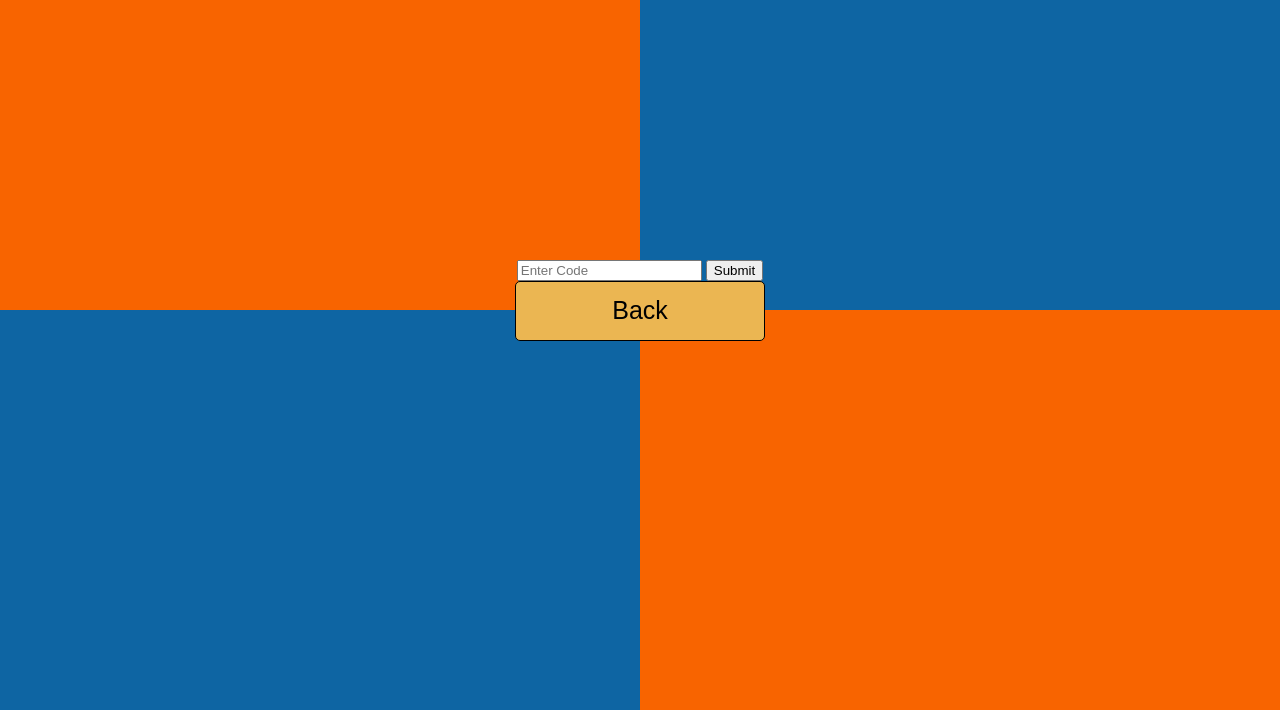
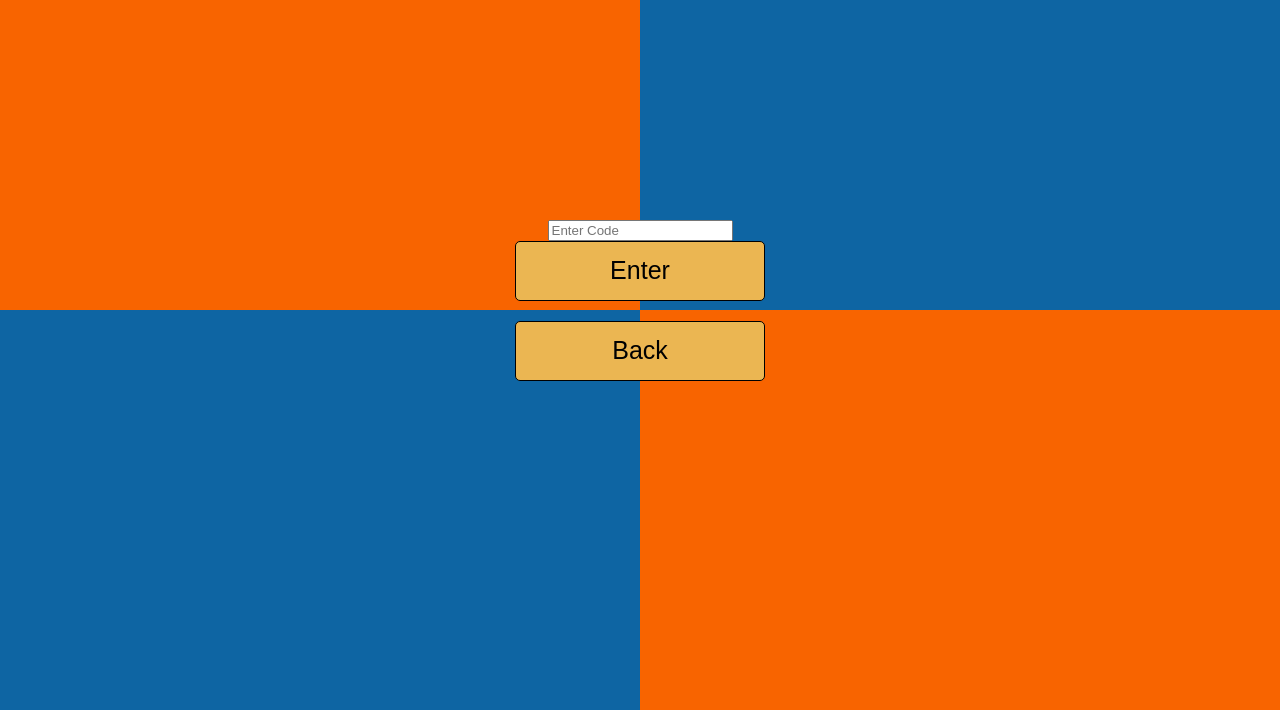
Before and after one commit to therealdantec/Quizzy, a plain HTML site: page join_quiz.html in a window 1280 px wide. Shown: the part 90-800 px from the top of the page. Drawn offline with Linux system fonts and the light colour scheme.

Commit message:
adjusted input box

```diff
--- a/join_quiz.html
+++ b/join_quiz.html
@@ -38,6 +38,12 @@
             left: 0;
             right: 0;
             z-index: 3;
+        }
+
+        #buttons form {
+        display: flex;
+        flex-direction: column;
+        align-items: center;
         }
 
                 .button {
@@ -100,7 +106,7 @@
             <div id="buttons" style="display: flex; flex-direction: column; align-items: center;">
                 <form>
                     <input type="text" id="code" name="code" placeholder="Enter Code">
-                    <input type="submit" value="Submit">
+                    <input type="submit" value="Enter" class="button">
                 </form>
                 <button class="button" onclick="window.location.href = 'menu.html';">Back</button>
             </div>
```
